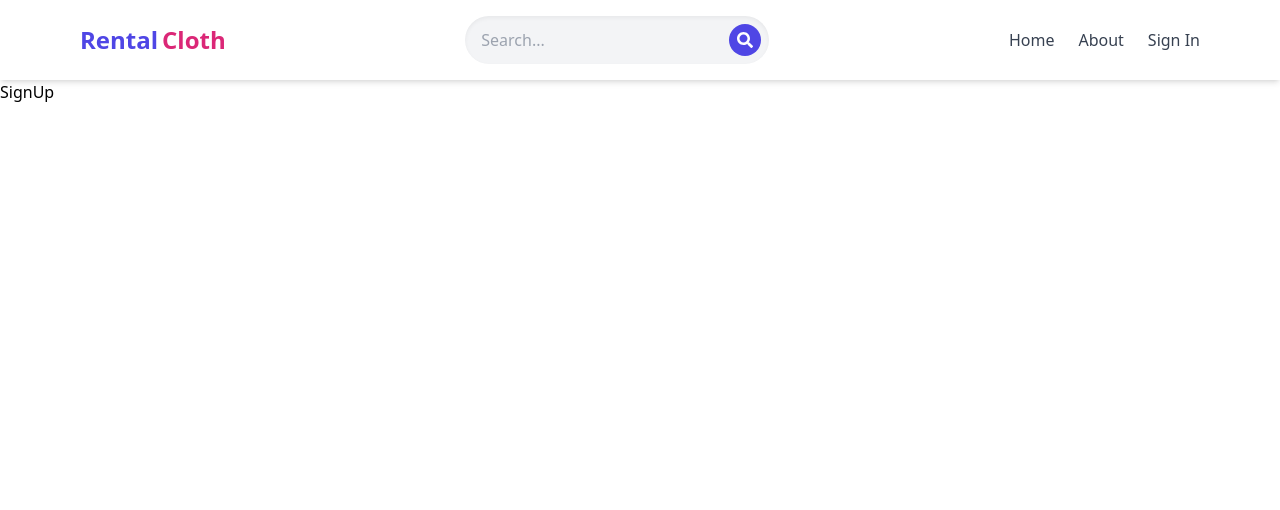
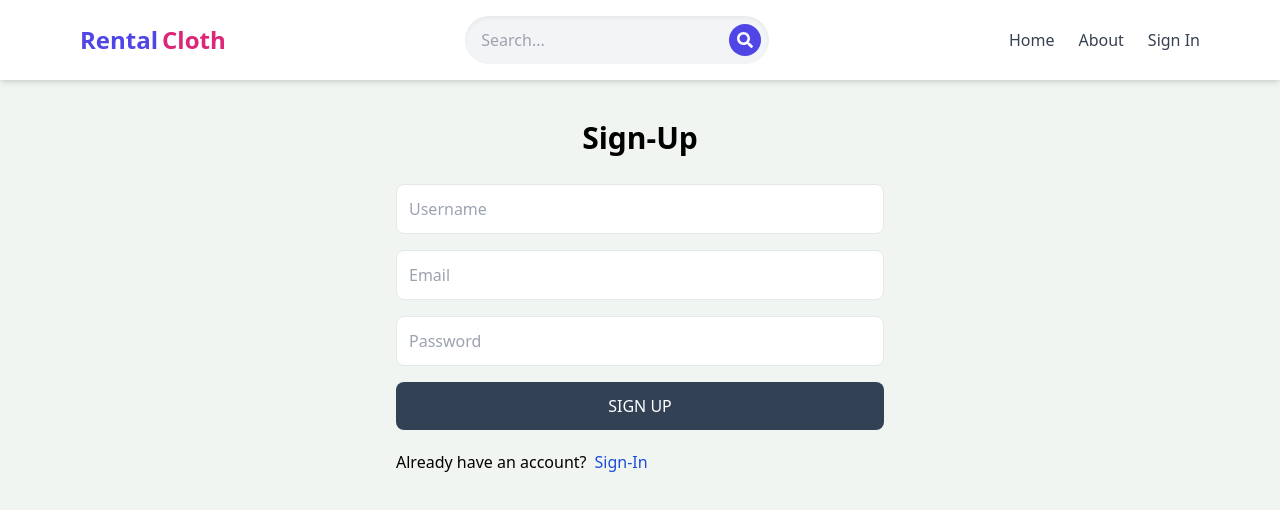
Before and after one commit to cdxgh/FinalYearProject, a React (Vite) app in the folder client/: page /sign-up in a window 1280 px wide. Shown: the top 510 px of the page. Built offline with nearby package versions, Linux system fonts and the light colour scheme.

Commit message:
changes in clientside

```diff
--- a/client/package.json
+++ b/client/package.json
@@ -10,11 +10,12 @@
     "preview": "vite preview"
   },
   "dependencies": {
+    "mongoose": "^8.5.1",
     "react": "^18.2.0",
     "react-dom": "^18.2.0",
     "react-icons": "^5.2.1",
     "react-redux": "^9.1.2",
-    "react-router-dom": "^6.23.1"
+    "react-router-dom": "^6.25.1"
   },
   "devDependencies": {
     "@types/react": "^18.2.66",
--- a/client/src/index.css
+++ b/client/src/index.css
@@ -1,3 +1,7 @@
 @tailwind base;
 @tailwind components;
 @tailwind utilities;
+
+body{
+    background-color: rgb(241,245,241);
+}
--- a/client/src/pages/SignUp.jsx
+++ b/client/src/pages/SignUp.jsx
@@ -1,9 +1,93 @@
-import React from 'react'
+import React, { useState } from 'react';
+import { useNavigate, Link } from 'react-router-dom';
 
 const SignUp = () => {
+  const [error, setError] = useState(null);
+  const [loading, setLoading] = useState(false);
+  const navigate = useNavigate();
+  const [formData, setFormData] = useState({
+    username: '',
+    email: '',
+    password: ''
+  });
+
+  const handleChange = (e) => {
+    setFormData({ ...formData, [e.target.id]: e.target.value });
+  };
+
+  const handleSubmit = async (e) => {
+    e.preventDefault();
+    setLoading(true);
+    try {
+      const res = await fetch('/api/auth/signup', {
+        method: 'POST',
+        headers: {
+          'Content-Type': 'application/json',
+        },
+        body: JSON.stringify(formData),
+      });
+      const data = await res.json();
+      if (!data.success) {
+        setError(data.message);
+        setLoading(false);
+        return;
+      }
+      // On successful sign-up, navigate to the sign-in page
+      navigate('/sign-in');
+    } catch (error) {
+      setError('An error occurred. Please try again.');
+      setLoading(false);
+    }
+  };
+
   return (
-    <div>SignUp</div>
-  )
-}
+    <div className='p-3 max-w-lg mx-auto'>
+      <h1 className='text-3xl text-center font-semibold my-7'>Sign-Up</h1>
+      <form onSubmit={handleSubmit} className='flex flex-col gap-4'>
+        <input
+          type='text'
+          placeholder='Username'
+          className='border p-3 rounded-lg'
+          id='username'
+          value={formData.username}
+          onChange={handleChange}
+          required
+        />
+        <input
+          type='email'
+          placeholder='Email'
+          className='border p-3 rounded-lg'
+          id='email'
+          value={formData.email}
+          onChange={handleChange}
+          required
+        />
+        <input
+          type='password'
+          placeholder='Password'
+          className='border p-3 rounded-lg'
+          id='password'
+          value={formData.password}
+          onChange={handleChange}
+          required
+        />
+        <button
+          type='submit'
+          className='bg-slate-700 text-white p-3 rounded-lg uppercase hover:opacity-95 disabled:opacity-80'
+          disabled={loading}
+        >
+          {loading ? 'Loading.....' : 'Sign Up'}
+        </button>
+      </form>
+      <div className='flex gap-2 mt-5'>
+        <p>Already have an account?</p>
+        <Link to='/sign-in'>
+          <span className='text-blue-700'>Sign-In</span>
+        </Link>
+      </div>
+      {error && <p className='text-red-500 mt-3'>{error}</p>}
+    </div>
+  );
+};
 
-export default SignUp
+export default SignUp;
--- a/client/vite.config.js
+++ b/client/vite.config.js
@@ -3,5 +3,15 @@
 
 // https://vitejs.dev/config/
 export default defineConfig({
+
+
+  server:{
+    proxy:{
+    '/api':{
+      target: "http://localhost:3000",
+      secure: false,
+    },
+  },},
+
   plugins: [react()],
 })
```
Also changed, not shown: 1 other file (tests, documents, lock files or other folders).
